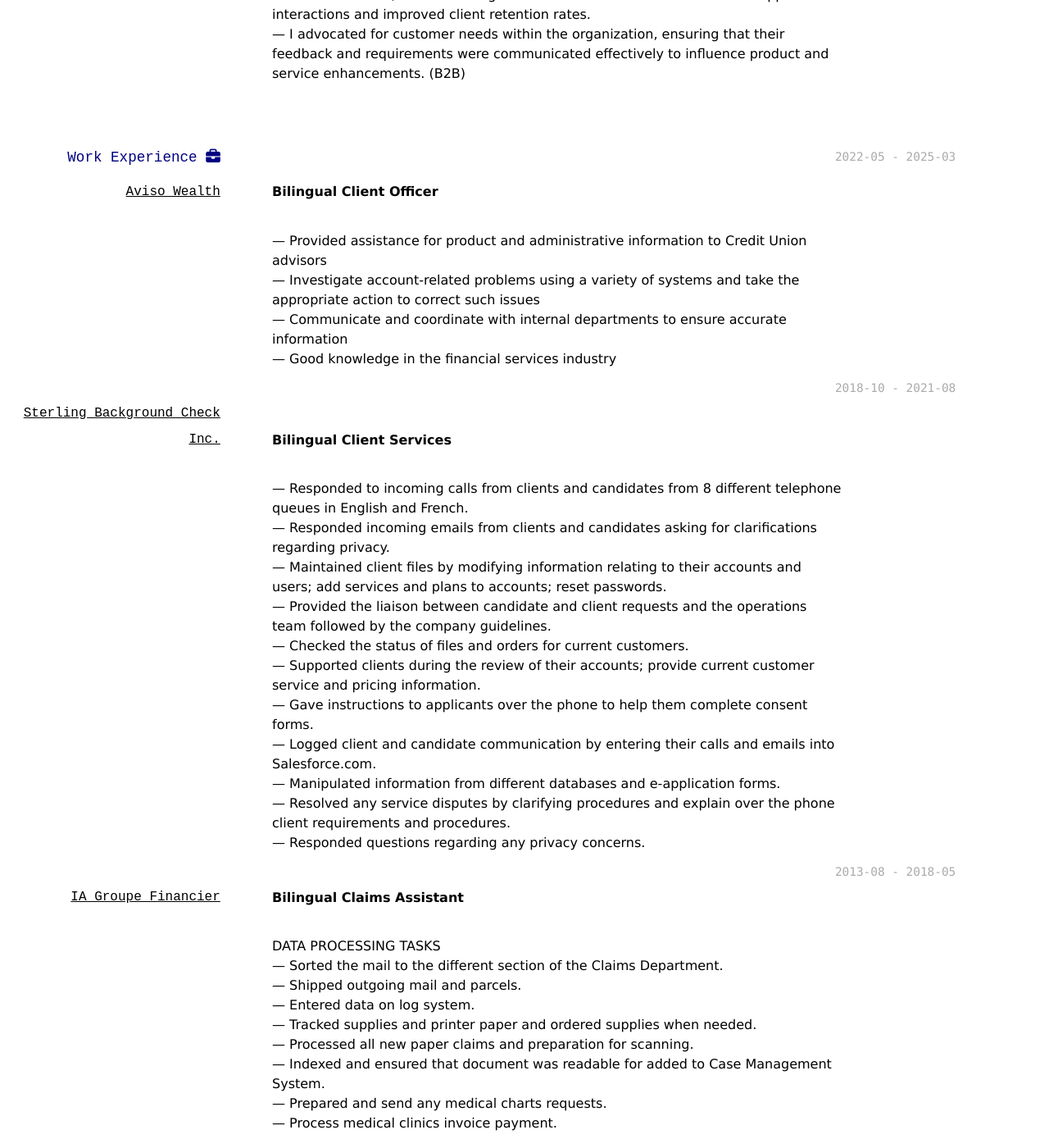
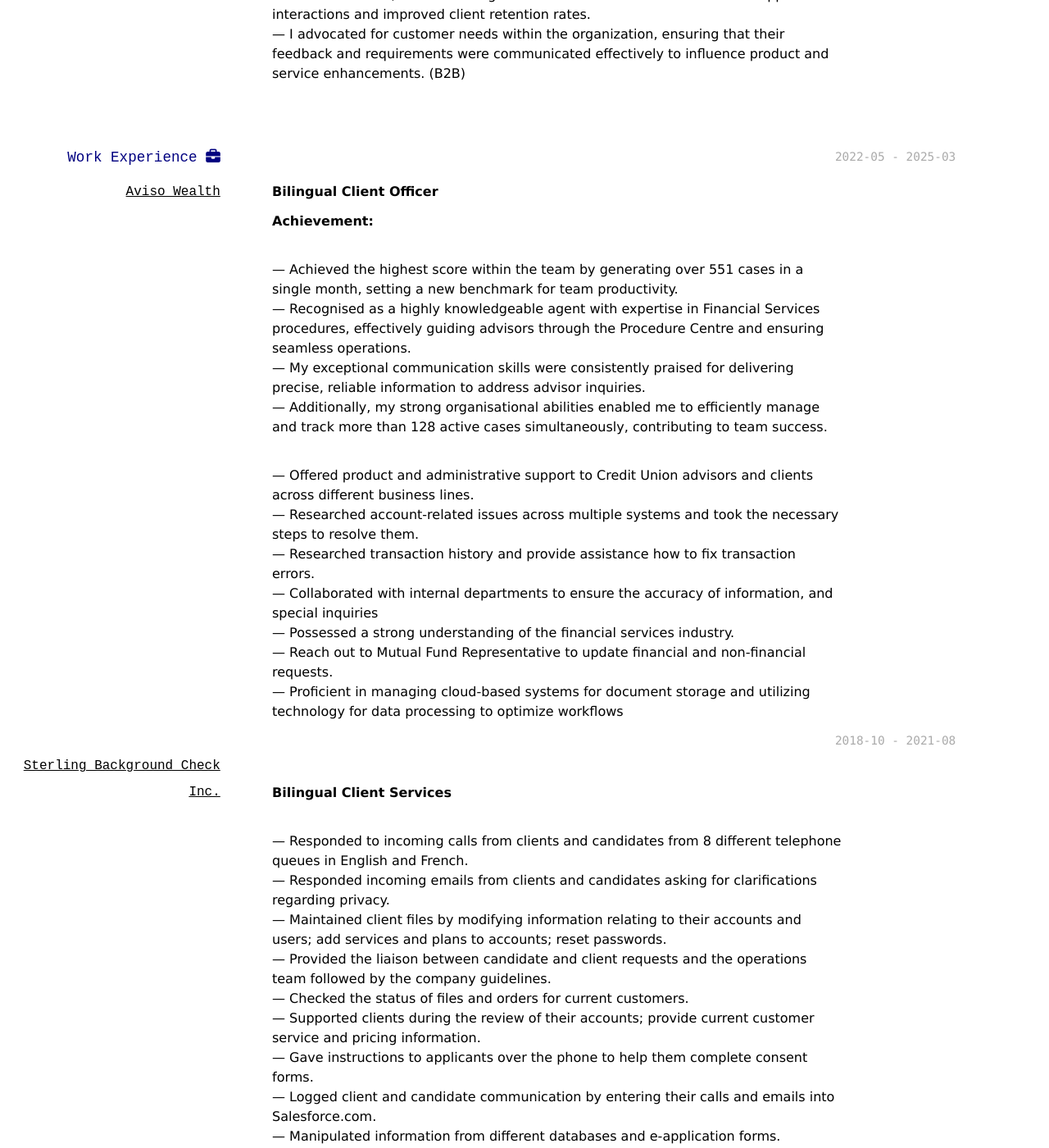
Before and after one commit to s-earnest/resume, a Jekyll site: the page built from index.md, in a window 1280 px wide and 1400 px high, scrolled down 2457 px. Shown: the whole window at 82% size. Built offline with Jekyll 4.4.1, drawn with Linux system fonts in a browser that asks for light colours; nearby versions of some CDN libraries; a style sheet for code colours, icons or effects is not loaded.

Commit message:
20251230 071229

```diff
--- a/index.md
+++ b/index.md
@@ -199,6 +199,7 @@ Machine learning, forecasting
 
 
 * [ Tableau Public ]( https://s-earnest.github.io/posts/Crime-in-Vancouver/ ){:target="_blank"}
+
 -->
 
 
@@ -275,12 +276,21 @@ Getting the hands dirty is one **preferred way of learning**, working with smart
 ### [ Aviso Wealth ]( https://www.aviso.ca/en/ ){:target="_blank"}
 **Bilingual Client Officer**
 
-<br>— Provided assistance for product and administrative information to Credit Union advisors
-<br>— Investigate account-related problems using a variety of systems and take the appropriate action to correct such issues
-<br>— Communicate and coordinate with internal departments to ensure accurate information
-<br>— Good knowledge in the financial services industry
 
+**Achievement:**
 
+<br>— Achieved the highest score within the team by generating over 551 cases in a single month, setting a new benchmark for team productivity.
+<br>— Recognised as a highly knowledgeable agent with expertise in Financial Services procedures, effectively guiding advisors through the Procedure Centre and ensuring seamless operations.
+<br>— My exceptional communication skills were consistently praised for delivering precise, reliable information to address advisor inquiries.
+<br>— Additionally, my strong organisational abilities enabled me to efficiently manage and track more than 128 active cases simultaneously, contributing to team success.
+
+<br>— Offered product and administrative support to Credit Union advisors and clients across different business lines.
+<br>— Researched account-related issues across multiple systems and took the necessary steps to resolve them.
+<br>— Researched transaction history and provide assistance how to fix transaction errors.
+<br>— Collaborated with internal departments to ensure the accuracy of information, and special inquiries
+<br>— Possessed a strong understanding of the financial services industry.
+<br>— Reach out to Mutual Fund Representative to update financial and non-financial requests.
+<br>— Proficient in managing cloud-based systems for document storage and utilizing technology for data processing to optimize workflows
 
 
 <!--
```
Also changed, not shown: README.md.
